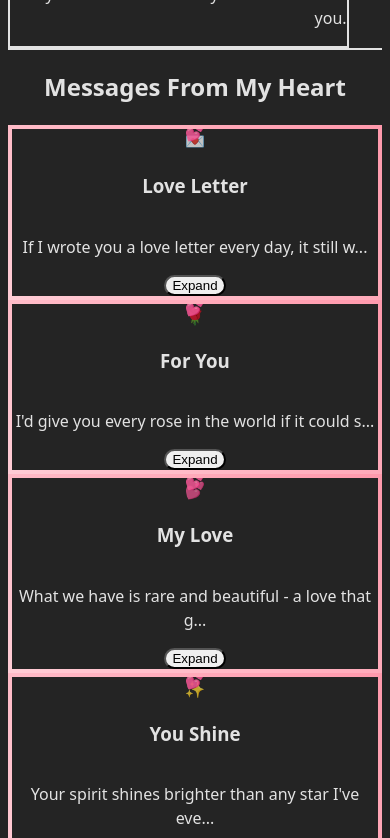
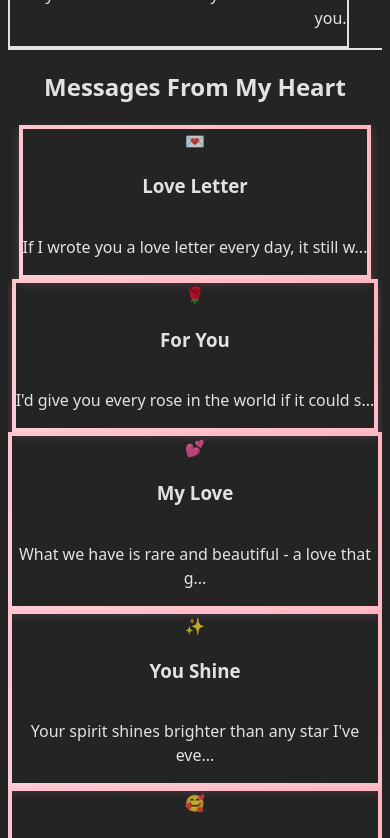
Before and after one commit to Yombia/ForMine, a React (Vite) app: page / in a window 390 px wide. Shown: the part 3400-4238 px from the top of the page. Built offline with nearby package versions, Linux system fonts and the light colour scheme.

Commit message:
love 3 💖

```diff
--- a/src/App.css
+++ b/src/App.css
@@ -86,12 +86,14 @@
 }
 
 .border-dynamic-heart {
-  border-image: linear-gradient(45deg, #ffccd5, #ff99ac) 1;
+  border-image: linear-gradient(45deg, #ffccd5, #ffb6c1) 1;
+  box-shadow: 0 4px 10px rgba(255, 182, 193, 0.2);
 }
 
 .border-dynamic-heart-expanded {
   border-image: linear-gradient(45deg, #ff99ac, #ffccd5) 1;
-  box-shadow: 0 10px 20px rgba(255, 105, 135, 0.3);
+  box-shadow: 0 10px 25px rgba(255, 105, 135, 0.4), 0 0 15px rgba(255, 153, 172, 0.6);
+  animation: glow-expand 1.5s ease-in-out infinite alternate;
 }
 
 /* Custom Animations for Messages Section */
@@ -113,6 +115,11 @@
 @keyframes bounce-slow {
   0%, 100% { transform: translateY(0); }
   50% { transform: translateY(-10px); }
+}
+
+@keyframes glow-expand {
+  0% { box-shadow: 0 10px 25px rgba(255, 105, 135, 0.4), 0 0 10px rgba(255, 153, 172, 0.4); }
+  100% { box-shadow: 0 10px 25px rgba(255, 105, 135, 0.6), 0 0 20px rgba(255, 153, 172, 0.8); }
 }
 
 .animate-float-slow {
--- a/src/App.jsx
+++ b/src/App.jsx
@@ -485,7 +485,7 @@ function App() {
             ))}
           </div>
 
-          <div className="grid grid-cols-1 sm:grid-cols-2 lg:grid-cols-3 gap-6 z-10 relative">
+          <div className="relative z-10">
             {[
               {
                 emoji: "💌",
@@ -524,24 +524,33 @@ function App() {
               return (
                 <div
                   key={i}
-                  className={`p-6 sm:p-8 bg-white rounded-2xl shadow-lg border-4 ${isExpanded ? 'border-dynamic-heart-expanded' : 'border-dynamic-heart'} transition-all duration-500 transform ${isExpanded ? 'scale-110' : ''} cursor-pointer flex flex-col items-center text-center relative overflow-hidden`}
-                  onClick={() => setIsExpanded(!isExpanded)}
+                  className={`transition-all duration-500 ease-in-out ${isExpanded ? 'fixed top-1/2 left-1/2 transform -translate-x-1/2 -translate-y-1/2 w-[80%] max-w-4xl z-50 bg-white/95 backdrop-blur-md' : 'inline-block w-64 h-64'}`}
                 >
-                  {/* Dynamic Heart Border Effect */}
+                  {!isExpanded && (
+                    <div
+                      className="p-4 bg-white rounded-2xl shadow-lg border-4 border-dynamic-heart hover:shadow-xl cursor-pointer flex flex-col items-center text-center h-full"
+                      onClick={() => setIsExpanded(true)}
+                    >
+                      <div className="text-4xl mb-2 animate-pulse-slow text-rose-500">{item.emoji}</div>
+                      <h3 className="text-xl font-bold text-rose-700 mb-2 animate-fadeIn-up">{item.title}</h3>
+                      <p className="text-sm text-gray-700 leading-tight line-clamp-3">{previewText}</p>
+                    </div>
+                  )}
+                  {isExpanded && (
+                    <div className="p-8 bg-white rounded-2xl shadow-2xl border-4 border-dynamic-heart-expanded flex flex-col items-center text-center relative overflow-hidden">
                       <div className="absolute inset-0 border-4 border-transparent rounded-2xl clip-heart"></div>
-
                       <div className="text-6xl mb-4 animate-pulse-slow text-rose-500 z-10">{item.emoji}</div>
-                  <h3 className="text-2xl font-bold text-rose-700 mb-3 animate-fadeIn-up z-10">{item.title}</h3>
-                  <p className={`text-lg text-gray-700 leading-relaxed z-10 transition-all duration-300 ${isExpanded ? '' : 'line-clamp-2'}`}>
-                    {isExpanded ? item.message : previewText}
-                  </p>
+                      <h3 className="text-3xl font-bold text-rose-700 mb-4 animate-fadeIn-up z-10">{item.title}</h3>
+                      <p className="text-lg text-gray-700 leading-relaxed z-10 mb-6">{item.message}</p>
                       <button
-                    onClick={(e) => { e.stopPropagation(); setIsExpanded(!isExpanded); }}
-                    className="mt-4 px-4 py-2 bg-gradient-to-r from-rose-500 to-pink-500 text-white rounded-full hover:from-rose-600 hover:to-pink-600 transition-all z-10"
+                        onClick={(e) => { e.stopPropagation(); setIsExpanded(false); }}
+                        className="px-6 py-3 bg-gradient-to-r from-rose-500 to-pink-500 text-white rounded-full hover:from-rose-600 hover:to-pink-600 transition-all z-10"
                       >
-                    {isExpanded ? "Unexpand" : "Expand"}
+                        Unexpand
                       </button>
                       <div className="absolute -bottom-2 right-2 text-rose-300 animate-bounce-slow z-10">💕</div>
+                    </div>
+                  )}
                 </div>
               );
             })}
```
Lines whose indentation alone changed are shown as unchanged.
